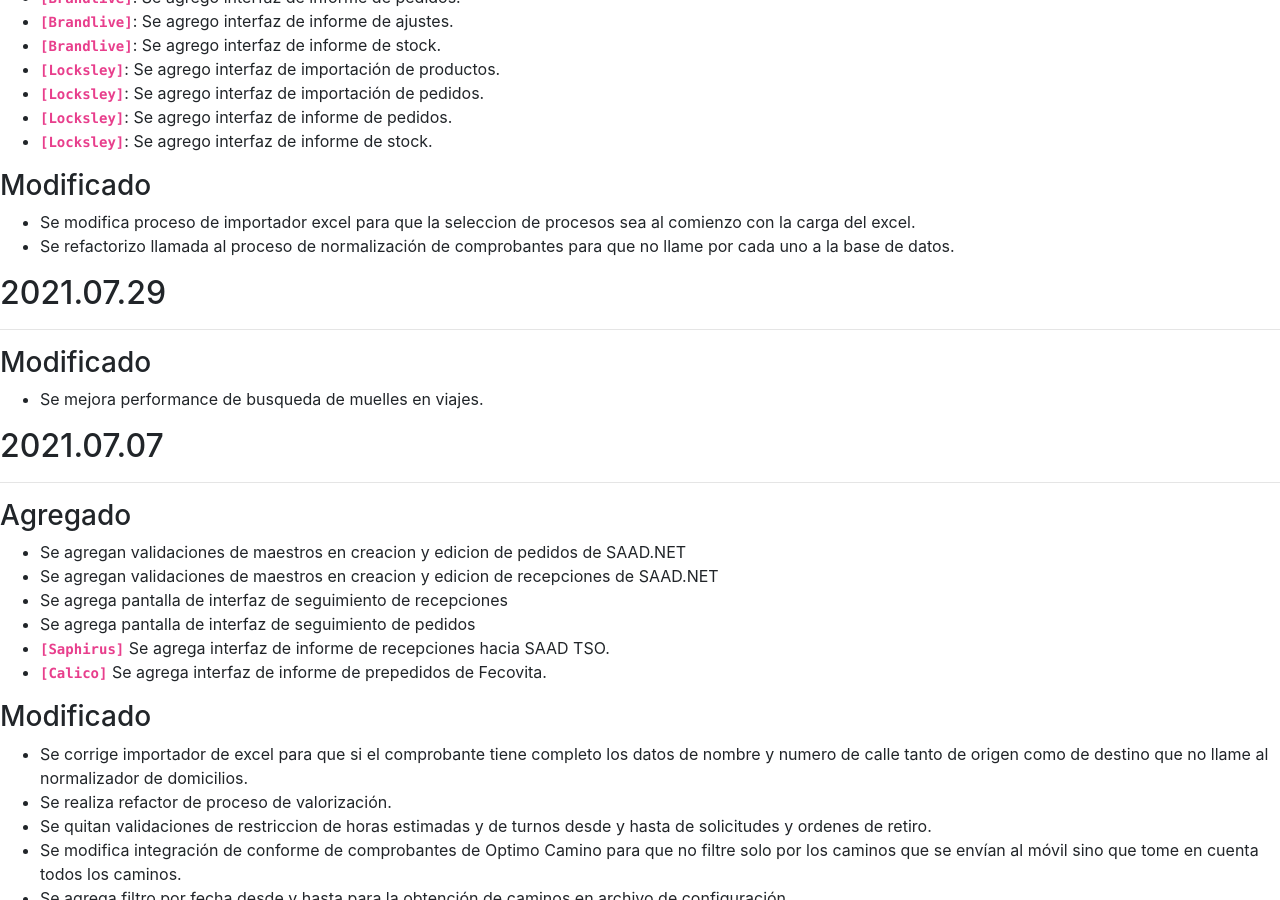
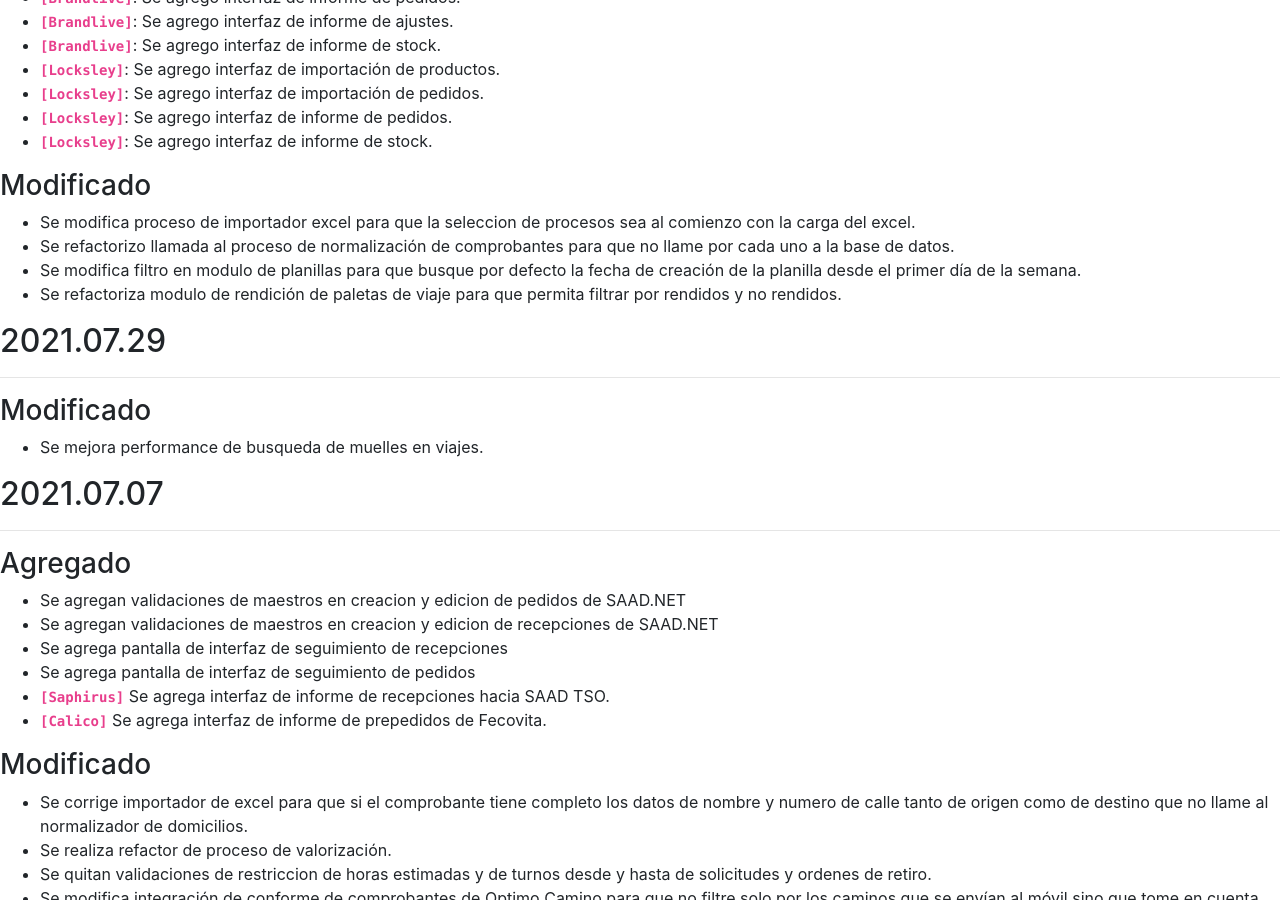
Before and after one commit to brainsys-arsaad/versionado, a Jekyll site: the page built from registro-cambios.markdown, in a window 1280 px wide and 900 px high, scrolled down 924 px. Built offline with Jekyll 4.4.1, drawn with Linux system fonts in a browser that asks for light colours.

Commit message:
Update registro-cambios.markdown

```diff
--- a/registro-cambios.markdown
+++ b/registro-cambios.markdown
@@ -78,6 +78,8 @@ El formato esta basado en [Keep a Changelog](https://keepachangelog.com/es-ES/1.
 ### Modificado
 - Se modifica proceso de importador excel para que la seleccion de procesos sea al comienzo con la carga del excel.
 - Se refactorizo llamada al proceso de normalización de comprobantes para que no llame por cada uno a la base de datos.
+- Se modifica filtro en modulo de planillas para que busque por defecto la fecha de creación de la planilla desde el primer día de la semana.
+- Se refactoriza modulo de rendición de paletas de viaje para que permita filtrar por rendidos y no rendidos.
 
 ## 2021.07.29
 ---
```
